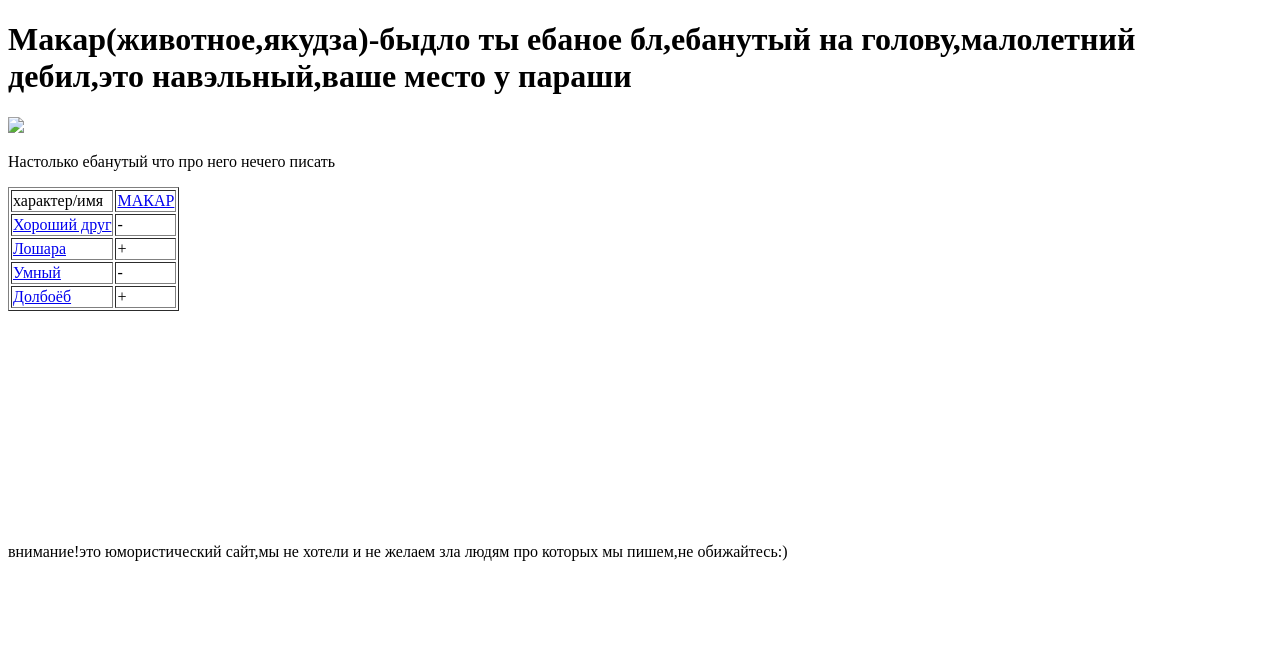
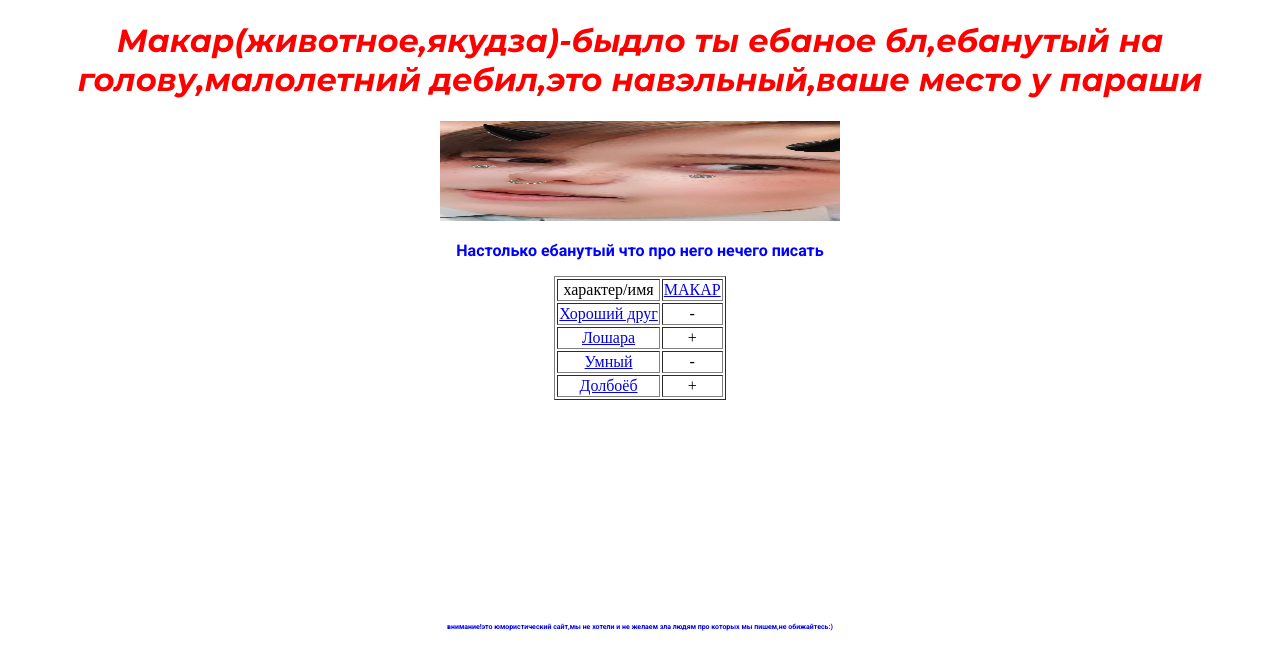
Before and after one commit to LyNNe-12/Makar-loshara, a plain HTML site: page index.html in a window 1280 px wide. Drawn offline with Linux system fonts and the light colour scheme; the site is published under a folder, as on GitHub Pages, so addresses that start at the root find nothing.

Commit message:
dasdasdas

```diff
--- a/index.html
+++ b/index.html
@@ -3,14 +3,14 @@
 <head>
 	<meta charset="UTF-8">
 	<meta name="viewport" content="width=device-width, initial-scale=1.0">
-	<link rel="stylesheet" href="/style.css">
+	<link rel="stylesheet" href="style.css">
 	<link href="https://fonts.googleapis.com/css2?family=Montserrat:ital,wght@1,700&display=swap" rel="stylesheet">
 	<link href="https://fonts.googleapis.com/css2?family=Roboto:wght@700&display=swap" rel="stylesheet">
 	<title>Макар гАвноед гАрбатый</title>
 </head>
 <body>
 	<h1>Макар(животное,якудза)-быдло ты ебаное бл,ебанутый на голову,малолетний дебил,это навэльный,ваше место у параши</h1>
-	<a href="https://vk.com/pon4ik_bletb" target="_blank"><img src="/лошара.jpg" alt=" " width="400" height="100"></a>
+	<a href="https://vk.com/pon4ik_bletb" target="_blank"><img src="лошара.jpg" alt=" " width="400" height="100"></a>
 	<p>Настолько ебанутый что про него нечего писать</p>
 	<table border="1">
 		<tr>
```
